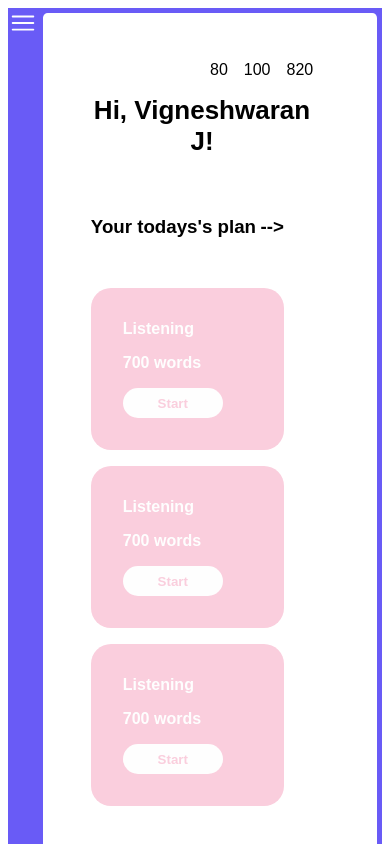
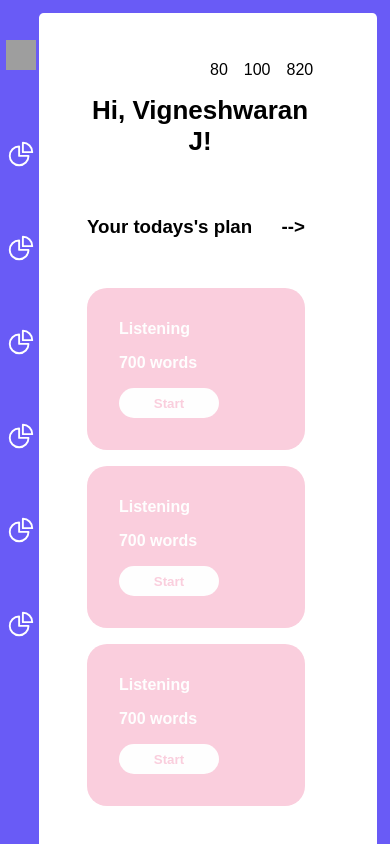
Before and after one commit to sjvignesh3/kidtutorial_UI, a React (Create React App) app: page / in a window 390 px wide. Shown: the top 844 px of the page. Built offline with nearby package versions, Linux system fonts and the light colour scheme; grey boxes are pictures that could not be loaded.

Commit message:
Navbar responsivenss update

```diff
--- a/package.json
+++ b/package.json
@@ -3,7 +3,11 @@
   "version": "0.1.0",
   "private": true,
   "dependencies": {
+    "@emotion/react": "^11.11.1",
+    "@emotion/styled": "^11.11.0",
     "@heroicons/react": "^2.0.18",
+    "@mui/icons-material": "^5.14.3",
+    "@mui/material": "^5.14.5",
     "@testing-library/jest-dom": "^5.17.0",
     "@testing-library/react": "^13.4.0",
     "@testing-library/user-event": "^13.5.0",
--- a/src/components/Dashboard/styles.tsx
+++ b/src/components/Dashboard/styles.tsx
@@ -11,7 +11,7 @@ export const DashboardContainer = styled.div`
     margin : 1rem;
     padding : 3rem;
 
-    @media screen and (max-width: 1024px){
+    @media screen and (max-width: 1200px){
         border-radius : 0.3rem;
         margin : 0.3rem;
     }
@@ -25,8 +25,8 @@ export const HomeLayout = styled.div`
     flex-wrap : wrap;
     width : 100%;
     height: 100vh;
-    @media screen and (max-width: 1024px){
-        width: 90%;
+    @media screen and (max-width: 1200px){
+        width: 100%;
         display: block;
         height: auto;
     }
@@ -34,7 +34,7 @@ export const HomeLayout = styled.div`
 
 export const FlexColumn = styled.div`
     width: 50%;
-    @media screen and (max-width: 1024px){
+    @media screen and (max-width: 1200px){
         width: 100%;
         margin: auto;
     }
--- a/src/components/NavBar/NavBar.tsx
+++ b/src/components/NavBar/NavBar.tsx
@@ -1,19 +1,86 @@
-import React from 'react'
+import {useState} from 'react'
 import * as S from './styles'
 import { Bars3Icon } from "@heroicons/react/24/outline";
+import { Button, Offcanvas } from 'react-bootstrap';
+import {
+  ChartPieIcon,
+  UserGroupIcon,
+  Cog8ToothIcon,
+} from "@heroicons/react/24/outline";
+import ReviewsOutlinedIcon from "@mui/icons-material/ReviewsOutlined";
+import Inventory2OutlinedIcon from "@mui/icons-material/Inventory2Outlined";
+import LogoutIcon from "@mui/icons-material/Logout";
 
-const NavBar = () => {
+
+export const Brand = ({
+  AppBrand
+}: any) => {
   return (
     <>
-      <S.Containersm>
-        <S.Bbutton>
-          <Bars3Icon width={30} height={30}>
+      <S.IImage
+          src={AppBrand.img}
+          width={AppBrand.width}
+          height={AppBrand.height}
+      />
 
-          </Bars3Icon>
-        </S.Bbutton>
-      </S.Containersm>
+      <S.LText>{AppBrand.brand}</S.LText>
+    </>
+  )
+
+}
+
+
+const NavBar = ({
+  NavPages,
+  NavProgress,
+  AppBrand
+}:any) => {
+
+  const __pageSection = (name: string) => {
+    return (
+      <>
+        <S.PageSectionContainer>
+
+          <div className="me-2">
+            <S.Icon>
+              {name === "Home" ? <ChartPieIcon /> : <></>}
+              {name === "Products" ? <Inventory2OutlinedIcon /> : <></>}
+              {name === "Customers" ? <UserGroupIcon /> : <></>}
+              {name === "Reviews" ? <ReviewsOutlinedIcon /> : <></>}
+              {name === "Settings" ? <Cog8ToothIcon /> : <></>}
+              {name === "Logout" ? <LogoutIcon /> : <></>}
+            </S.Icon>
+          </div>
+          <S.Text>{name}</S.Text>
+
+        </S.PageSectionContainer>
+      </>
+    )
+  }
+
+  const __pages = ({NavPages} : any) => {
+    return (
+      <>
+
+        <S.CCol className="mt-5">{__pageSection("Home")}</S.CCol>
+        <S.CCol className="mt-5">{__pageSection("Home")}</S.CCol>
+        <S.CCol className="mt-5">{__pageSection("Home")}</S.CCol>
+        <S.CCol className="mt-5">{__pageSection("Home")}</S.CCol>
+        <S.CCol className="mt-5">{__pageSection("Home")}</S.CCol>
+        <S.CCol className="mt-5">{__pageSection("Home")}</S.CCol>
+      </>
+    );
+  }
+
+  return (
+    <>
       <S.SContainer>
-          NavBar
+        <S.BrandContainer>
+          <Brand AppBrand={AppBrand}/>
+        </S.BrandContainer>
+        <S.PagesContainer>
+          {__pages(NavPages)}
+        </S.PagesContainer>
       </S.SContainer>
     </>
   )
--- a/src/components/NavBar/styles.tsx
+++ b/src/components/NavBar/styles.tsx
@@ -1,26 +1,89 @@
-import { Col, Container, Row } from "react-bootstrap"
+import { Col, Container, Offcanvas, Row, Image } from "react-bootstrap"
 import { styled } from "styled-components"
 
 export const SContainer = styled(Col)`
     display : flex;
+    flex-direction : column;
     height : 100vh;
     width : 20%;
     background : #695bf6;
     color: #fefefe;
     justify-content : center;
-    @media screen and (max-width: 1024px) {
-        display:none;
+    @media screen and (max-width: 1200px) {
+        width : 7%;
     }
 `
-export const Bbutton = styled.div`
-    border : none;
-    color : #fefefe;
+
+export const SText = styled.div`
+    font-weight : 500;
+    padding-right : 1rem;
+`
+export const LText = styled.div`
+    font-weight : 700;
+    font-size : 26px;
+    padding-right : 1rem;
+    text-align : center;
+    @media screen and (max-width: 1200px) {
+        display: none;
+    }
+`
+
+export const BrandContainer = styled.div`
+    display : flex;
+    flex-direction: column;
+    justify-content: center;
+    align-items: center;
+    margin : 2rem;
+    @media screen and (max-width: 1200px) {
+        margin: 2rem 0 0 0  ;
+    }
+`
+
+export const IImage = styled(Image)`
+    object-fit: cover;
+    background-color : white;
+    margin-bottom : 20%;
+    @media screen and (max-width: 1200px) {
+        width: 30px;
+        height : 30px;
+    }
+`
+
+export const PagesContainer = styled.div`
+    width : 100%;
+    height : 100vh;
+    background-color : #695bf6;
+    display : block;
+`
+
+export const CCol = styled.div`
+    text-align : start;
+    color : white;
 
 `
-export const Containersm = styled.div`
-      display : none;
-      position : initial;
-      @media screen and (max-width: 1024px) {
-        display:block;
+
+export const PageSectionContainer = styled.div`
+    margin: 2rem 4rem 2rem 1rem;
+    text-align: center;
+    display : flex;
+    justify-content: center;
+    @media screen and (max-width: 1200px) {
+        margin : 4rem 0rem 4rem 0rem;
     }
 `
+export const Icon = styled.div`
+    height : 50px;
+    width : 50px;
+    @media screen and (max-width: 1200px) {
+        height : 30px;
+        width : 30px;
+    }
+`
+
+export const Text =styled.div`
+    font-weight : 700;
+    font-size: 26px;
+    @media screen and (max-width: 1200px) {
+        display: none;
+    }
+`
--- a/src/components/SectionStyle/styles.tsx
+++ b/src/components/SectionStyle/styles.tsx
@@ -3,7 +3,7 @@ import {styled} from 'styled-components'
 export const SectionContainer = styled.div`
     width : 90%;
     margin-bottom : 1rem;
-    @media screen and (max-width: 1024px){
+    @media screen and (max-width: 1200px){
         width: 90%;
     }
 `
@@ -24,7 +24,7 @@ export const SectionContent = styled.div`
     display : grid;
     column-gap : 1.5rem;
     grid-template-columns : 1fr 1fr;
-    @media screen and (max-width: 1024px){
+    @media screen and (max-width: 1200px){
         display: block;
     }
 `
--- a/src/index.css
+++ b/src/index.css
@@ -2,4 +2,5 @@ body {
     font-family: sans-serif;
     font-size: 16px;
     font-weight: 800;
-  }
+    background-color: #695bf6;
+}
--- /dev/null
+++ b/src/screens/AppData.ts
@@ -0,0 +1,34 @@
+export const NavPages = [
+    {
+      id: 1,
+      name: "Home",
+    },
+    {
+      id: 2,
+      name: "Training",
+    },
+    {
+      id: 3,
+      name: "Progress",
+    },
+    {
+      id: 4,
+      name: "Statistics",
+    },
+    {
+      id: 5,
+      name: "Settings",
+    },
+  ];
+
+  export const AppBrand = {
+    img : "https://img.icons8.com/pastel-glyph/64/sales-growth.png",
+    height: 90,
+    width: 90,
+    brand : "Kiditorial"
+  }
+
+  export const NavProgress = {
+    todayProgress : 67,
+    todayReward : 10
+  }
--- a/src/screens/Home/Home.tsx
+++ b/src/screens/Home/Home.tsx
@@ -2,14 +2,12 @@
 import { LGContainer } from './styles'
 import NavBar from '../../components/NavBar/NavBar'
 import Dashboard from '../../components/Dashboard/Dashboard'
-
+import { NavPages, NavProgress, AppBrand } from '../AppData'
 const Home = () => {
   return (
     <LGContainer>
-
-        <NavBar/>
-        <Dashboard/>
-
+      <NavBar NavPages={NavPages} NavProgress={NavProgress} AppBrand={AppBrand}/>
+      <Dashboard/>
     </LGContainer>
   )
 }
```
Also changed, not shown: 1 other file (tests, documents, lock files or other folders).
